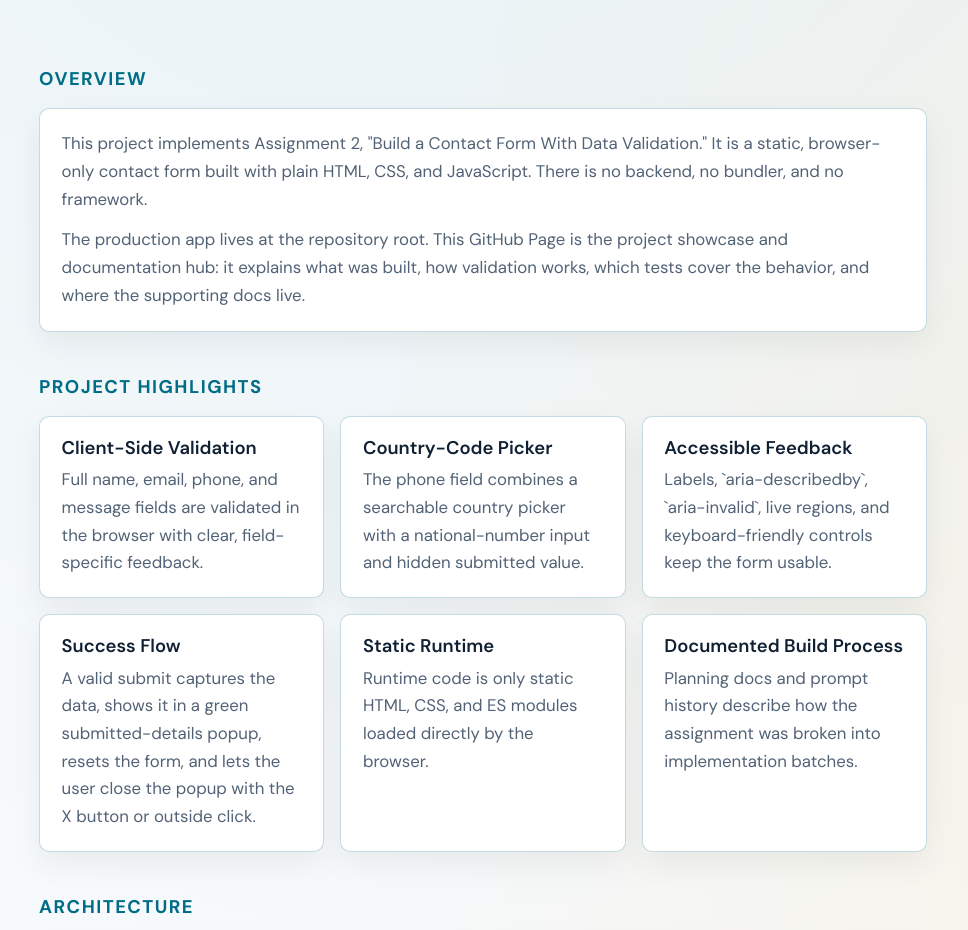
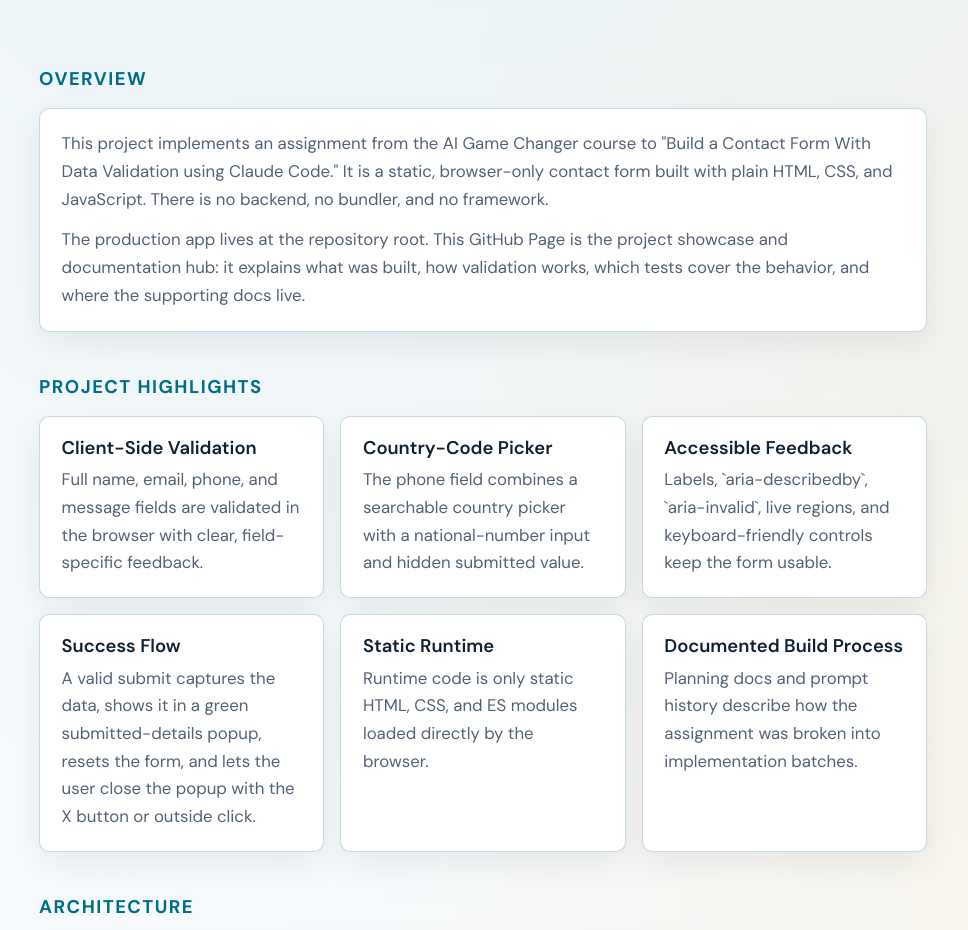
Before and after one commit to talorlik/claude-code-contact-form, a website: page docs/index.html in a window 1280 px wide. Shown: the part 1060-1990 px from the top of the page, without its empty margins (157-1125 px from the left). Drawn offline with Linux system fonts and the light colour scheme.

Commit message:
Minor wording changes.

```diff
--- a/docs/index.html
+++ b/docs/index.html
@@ -120,10 +120,10 @@
           <h2 id="overview-heading">Overview</h2>
           <div class="lead-card">
             <p>
-              This project implements Assignment 2, "Build a Contact Form With
-              Data Validation." It is a static, browser-only contact form built
-              with plain HTML, CSS, and JavaScript. There is no backend, no
-              bundler, and no framework.
+              This project implements an assignment from the AI Game Changer course to
+              "Build a Contact Form With Data Validation using Claude Code."
+              It is a static, browser-only contact form built with plain HTML, CSS,
+              and JavaScript. There is no backend, no bundler, and no framework.
             </p>
             <p>
               The production app lives at the repository root. This GitHub Page
```
Also changed, not shown: index.html (+1 -2 lines).
